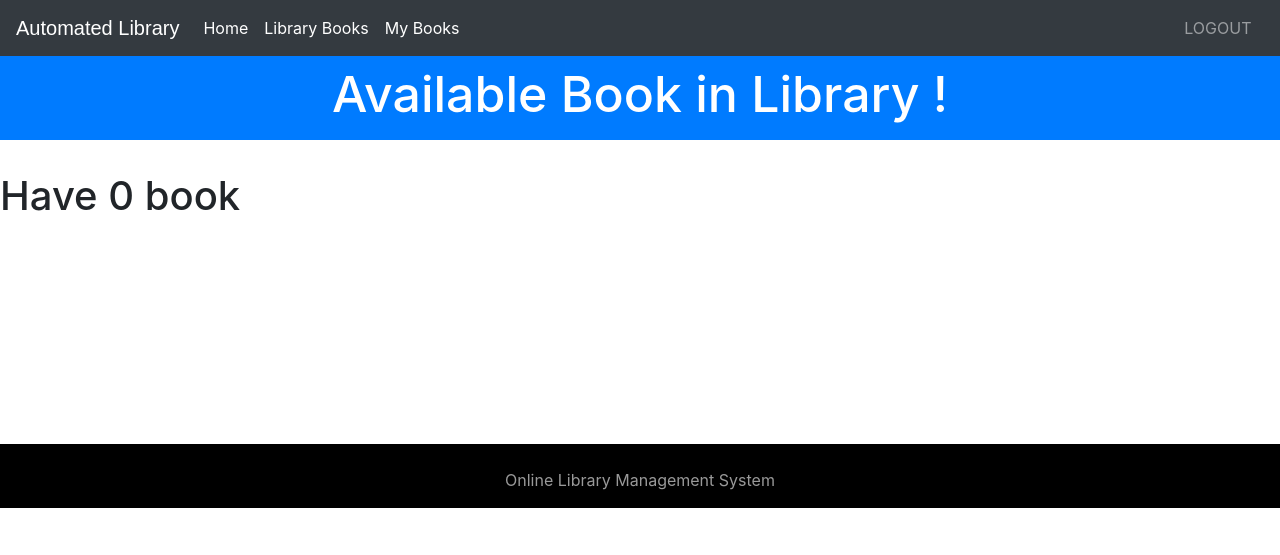
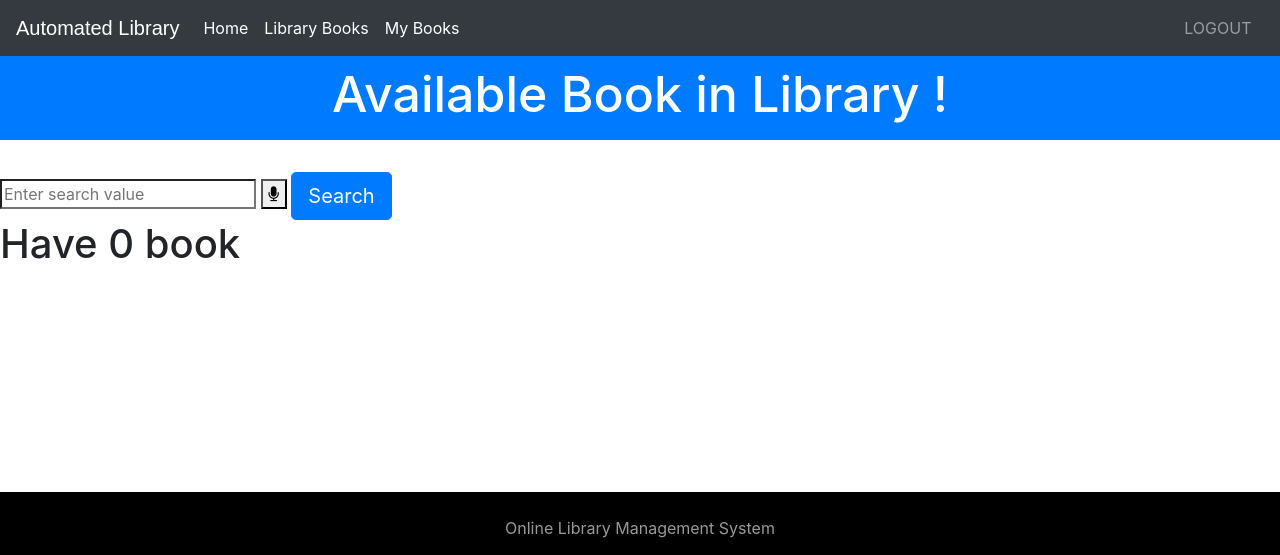
Before and after one commit to ashraf1199/SE_Project, a Django app: page /studentviewbook in a window 1280 px wide. Shown: the top 555 px of the page. Run offline with Django 4.2, Linux system fonts and the light colour scheme; some libraries are stand-ins or nearby versions.

Commit message:
Update studentviewbook.html

```diff
--- a/src/templates/studentviewbook.html
+++ b/src/templates/studentviewbook.html
@@ -60,11 +60,11 @@ border-radius: 5px;
     <br>
     <h3 class="p-3 mb-2 bg-primary text-white" style = 'font-size: 50px;text-align:center;'>Available Book in Library !</h3>
     <br>
-    <!-- <form method="get" action="/search">
+    <form method="get" action="/search">
         <input type="search" placeholder= "Enter search value" aria-label="Search" name="query" id="search">
         <button type="submit"><i class="fa fa-microphone"></i></button>
         <button class="btn btn-primary btn-lg" type="submit">Search</button>
-    </form> -->
+    </form>
 
 {% if li%}
     <table class="redTable">
```
